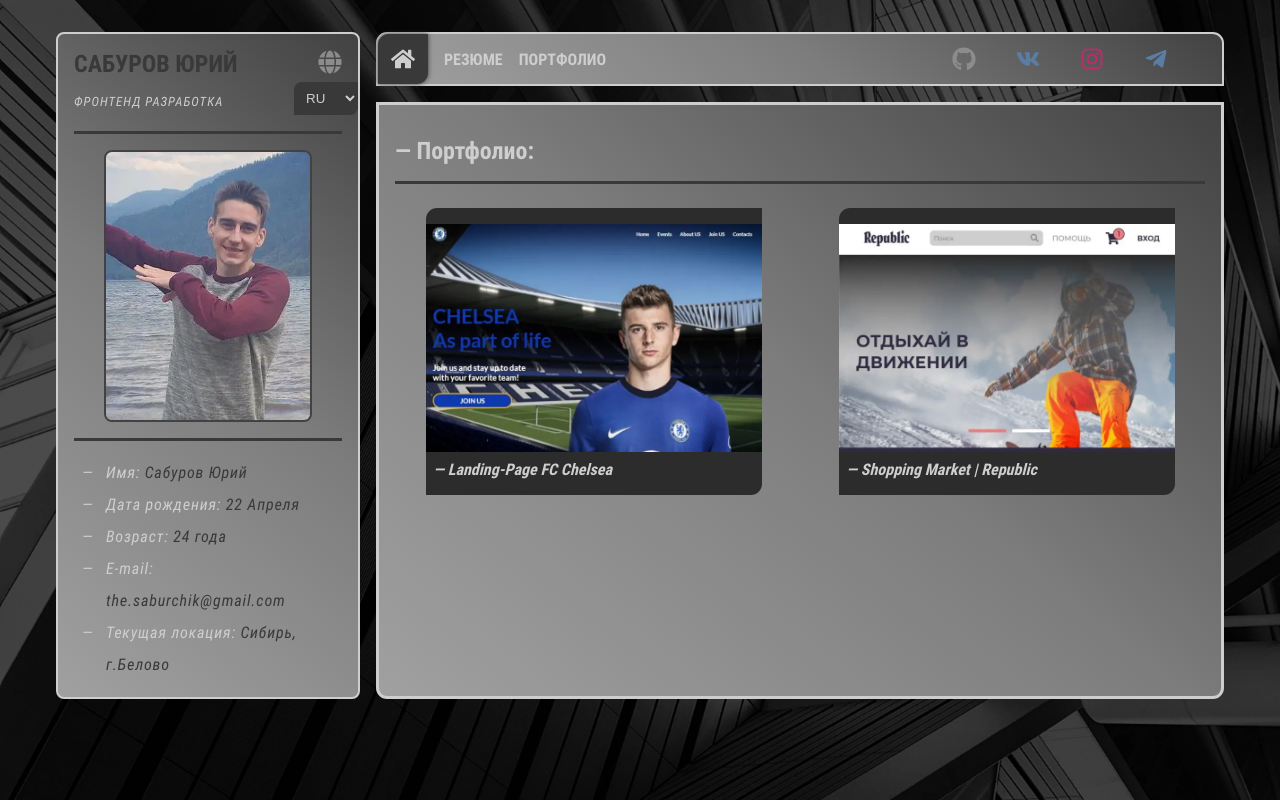
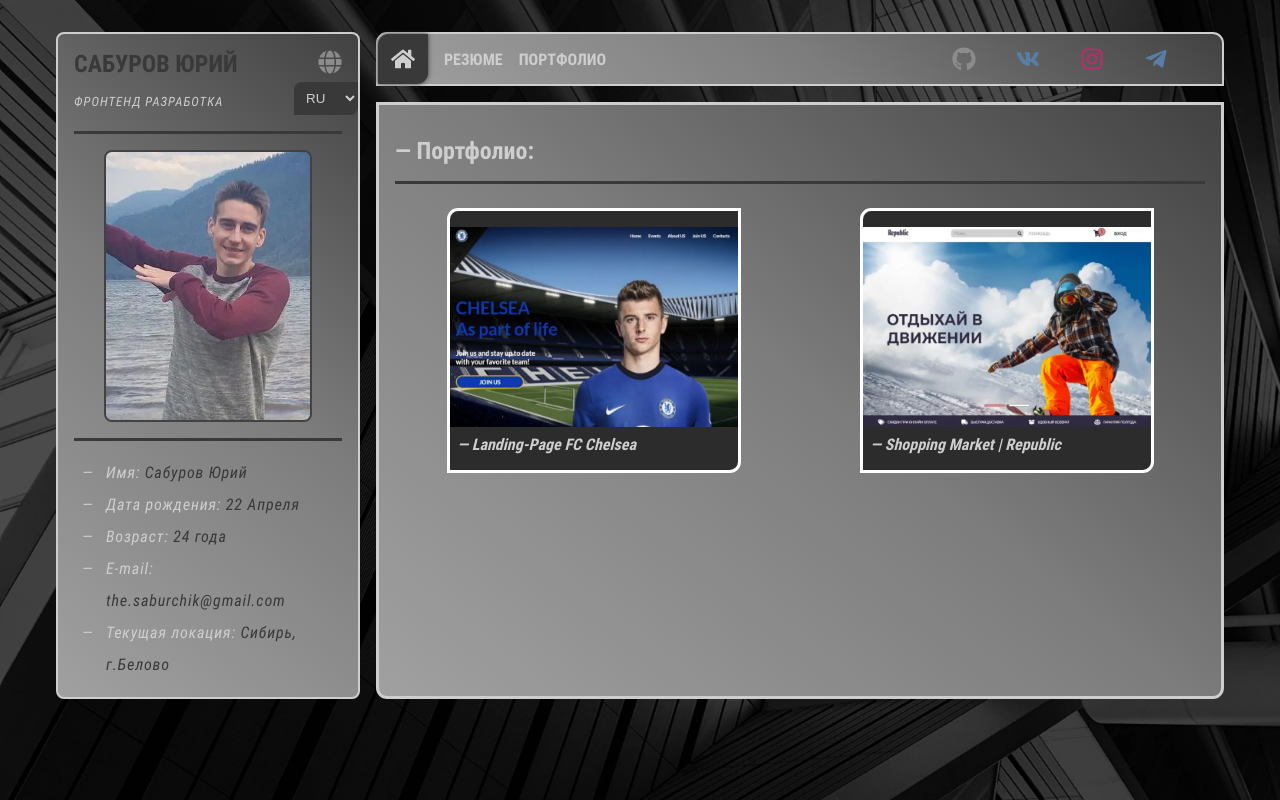
Before and after one commit to saburchik/resume, a React (Create React App) app: page /portfolio in a window 1280 px wide. Built offline with nearby package versions, Linux system fonts and the light colour scheme.

Commit message:
checking animation on iOS

```diff
--- a/src/App.css
+++ b/src/App.css
@@ -60,16 +60,20 @@
 }
 
 .images__inner {
-  min-height: 170px;
-  max-width: 350px;
-  background: #a1a0a0;
+  min-height: 12.5rem;
+  width: 18rem;
+  position: relative;
 }
 
 .images__inner img {
   width: 100%;
   height: 100%;
-  opacity: 1;
   transition: all 0.5s ease-in;
+  position: absolute;
+  top: 0;
+  right: 0;
+  bottom: 0;
+  left: 0;
 }
 
 .wrapper {
--- a/src/App.jsx
+++ b/src/App.jsx
@@ -7,6 +7,7 @@
 // == Components:
 import Profile from './components/Profile/Profile'
 import Header from './components/Main/Header'
+import DrawImages from './components/DrawImages'
 import Home from './components/Articles/Home'
 import Resume from './components/Articles/Resume'
 import Portfolio from './components/Articles/Portfolio'
@@ -35,6 +36,9 @@
               <section className="information">
                 <Header />
                 <main className="main">
+                  <div style={{ opacity: '0', position: 'absolute', top: '-5000px' }}>
+                    <DrawImages />
+                  </div>
                   <Switch>
                     <Route exact path="/" component={Home} />
                     <Route exact path="/resume" component={Resume} />
--- a/src/components/Articles/Article.css
+++ b/src/components/Articles/Article.css
@@ -42,9 +42,9 @@
     display: flex;
     flex-direction: column;
     gap: 0.5rem;
+    font-size: clamp(1rem, 1vw, 1.3rem);
     letter-spacing: 1px;
     padding-left: 2rem;
-
 }
 
 .list__skills li::before {
@@ -65,9 +65,10 @@
     display: flex;
     flex-direction: column;
     align-items: center;
-    font-size: 0.75rem;
+    font-size: clamp(0.7rem, 0.7vw, 1rem);
     font-weight: 700;
     text-transform: uppercase;
+    letter-spacing: 0.1rem;
 }
 
 .list__interest li svg {
@@ -101,6 +102,7 @@
     min-width: 16rem;
     background: #2c2c2c;
     border-radius: 0.7rem 0;
+    border: 0.2rem solid #fff;
     padding-top: 1rem;
     transition: 0.5s;
     position: relative;
```
Also changed, not shown: src/img/republic.jpg, src/img/republic.webp.
